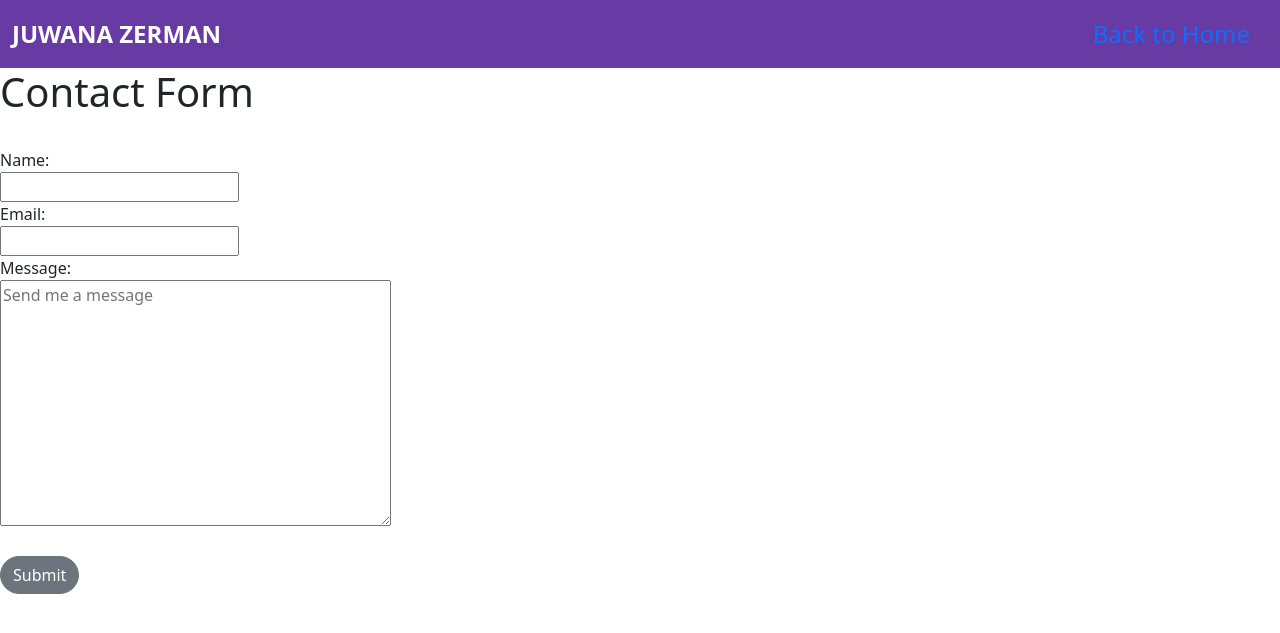
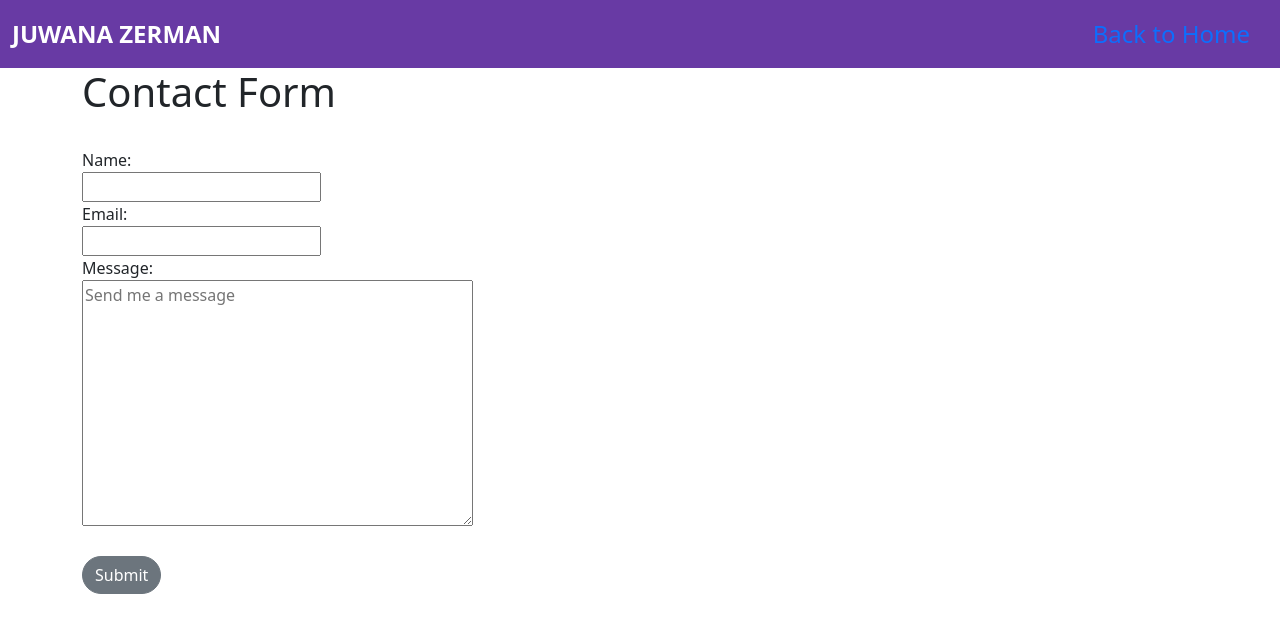
Before and after one commit to Sidd2024/Django-Portfolio, a Django app: page /contact/ in a window 1280 px wide. Shown: the top 633 px of the page. Run offline with Django 3.2, Linux system fonts and the light colour scheme; some libraries are stand-ins or nearby versions.

Commit message:
Update spacing on contact form

```diff
--- a/mysite/templates/home/contact_form.html
+++ b/mysite/templates/home/contact_form.html
@@ -37,7 +37,7 @@
         </div>
     </div>
 </nav>
-
+    <div class="container">
     <h1>Contact Form</h1>
     {% block content %}
     <form method="POST" action=".">
@@ -60,6 +60,8 @@
         {% endfor %}
         <br/>
         <button type="submit" class="btn btn-secondary">Submit</button>
+        </div>
+        <br />
         {% endblock %}
     <!-- <div class="form-group">
         <label for="name">Your Name</label>
```
Lines whose indentation alone changed are shown as unchanged.
